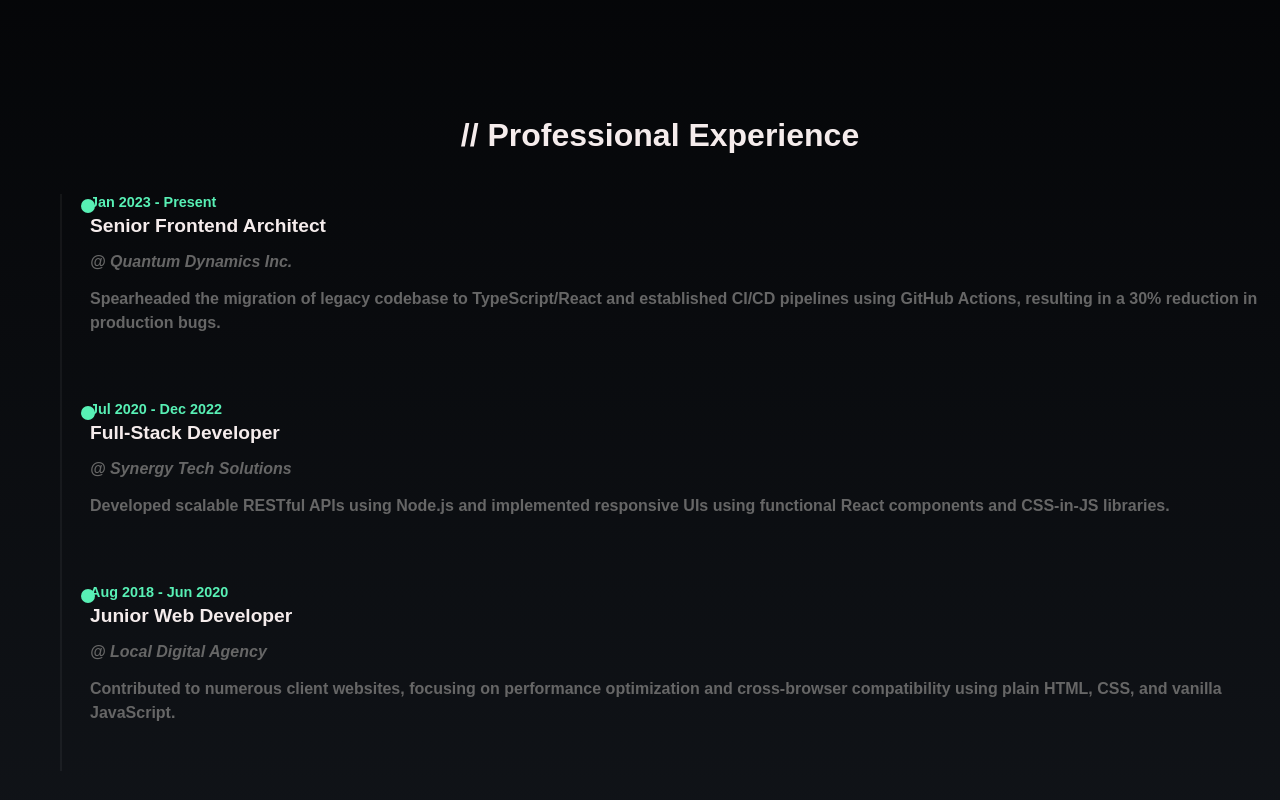
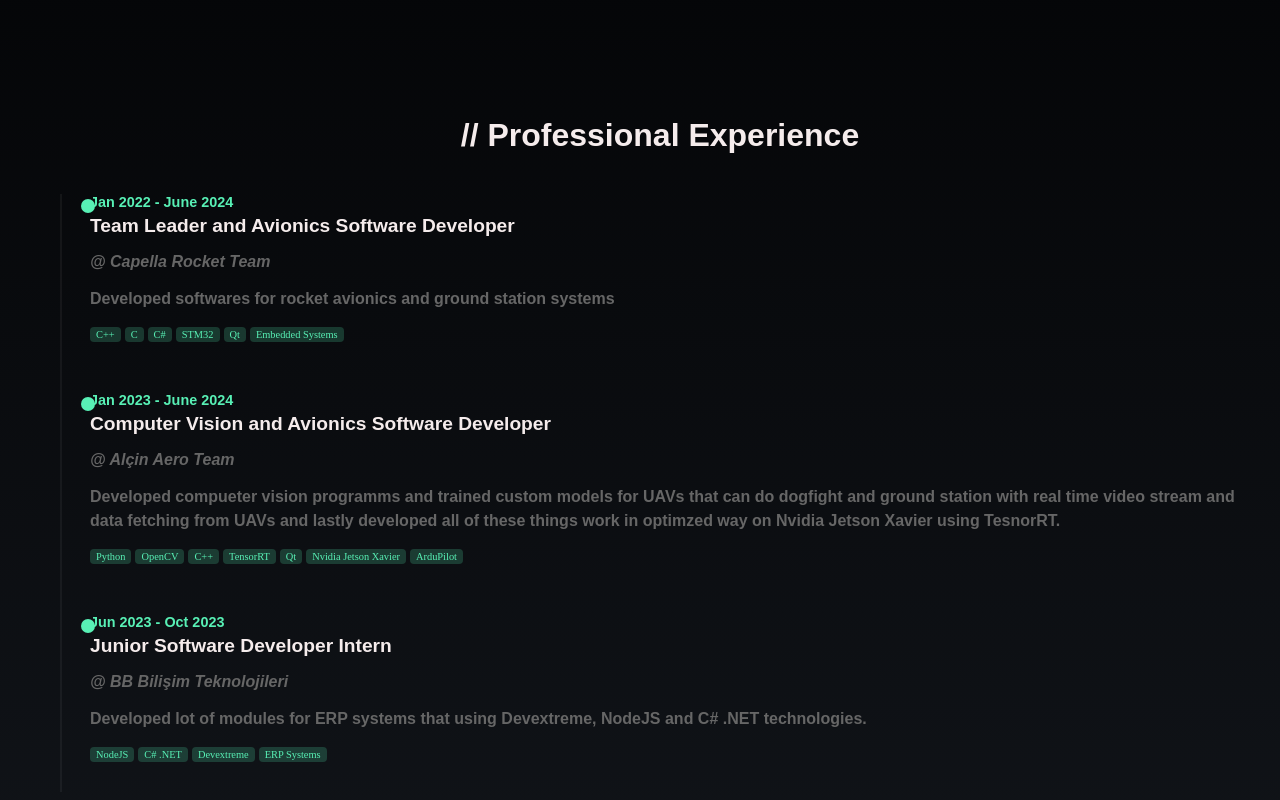
Before and after one commit to kaesit/mbs-blog-site, a React (Create React App) app: page /about in a window 1280 px wide. Shown: the part 1363-2163 px from the top of the page. Built offline with nearby package versions, Linux system fonts and the light colour scheme; a web font is replaced by a local one.

Commit message:
Content is edited in experience section

```diff
--- a/src/components/ExperienceSection.tsx
+++ b/src/components/ExperienceSection.tsx
@@ -1,5 +1,5 @@
-import React from 'react';
-import '../css/ExperienceSection.css';
+import React from "react";
+import "../css/ExperienceSection.css";
 
 interface Job {
   id: number;
@@ -7,31 +7,58 @@ interface Job {
   title: string;
   company: string;
   description: string;
+  tags: string[];
 }
 
 const experienceData: Job[] = [
   {
     id: 1,
-    dateRange: 'Jan 2023 - Present',
-    title: 'Senior Frontend Architect',
-    company: 'Quantum Dynamics Inc.',
-    description: 'Spearheaded the migration of legacy codebase to TypeScript/React and established CI/CD pipelines using GitHub Actions, resulting in a 30% reduction in production bugs.',
+    dateRange: "Jan 2022 - June 2024",
+    title: "Team Leader and Avionics Software Developer",
+    company: "Capella Rocket Team",
+    description:
+      "Developed softwares for rocket avionics and ground station systems",
+    tags: ["C++", "C", "C#", "STM32", "Qt", "Embedded Systems"],
   },
   {
     id: 2,
-    dateRange: 'Jul 2020 - Dec 2022',
-    title: 'Full-Stack Developer',
-    company: 'Synergy Tech Solutions',
-    description: 'Developed scalable RESTful APIs using Node.js and implemented responsive UIs using functional React components and CSS-in-JS libraries.',
+    dateRange: "Jan 2023 - June 2024",
+    title: "Computer Vision and Avionics Software Developer",
+    company: "Alçin Aero Team",
+    description:"Developed compueter vision programms and trained custom models for UAVs that can do dogfight and ground station with real time video stream and data fetching from UAVs and lastly developed all of these things work in optimzed way on Nvidia Jetson Xavier using TesnorRT.",
+    tags: ["Python", "OpenCV", "C++", "TensorRT", "Qt", "Nvidia Jetson Xavier", "ArduPilot"],
   },
   {
     id: 3,
-    dateRange: 'Aug 2018 - Jun 2020',
-    title: 'Junior Web Developer',
-    company: 'Local Digital Agency',
-    description: 'Contributed to numerous client websites, focusing on performance optimization and cross-browser compatibility using plain HTML, CSS, and vanilla JavaScript.',
+    dateRange: "Jun 2023 - Oct 2023",
+    title: "Junior Software Developer Intern",
+    company: "BB Bilişim Teknolojileri",
+    description:
+      "Developed lot of modules for ERP systems that using Devextreme, NodeJS and C# .NET technologies.",
+    tags: ["NodeJS", "C# .NET", "Devextreme", "ERP Systems"],
   },
 ];
+
+const ProjectTags: React.FC<{ tags: string[] }> = ({ tags }) => (
+  <div
+    style={{ display: "flex", flexWrap: "wrap", gap: "4px", marginTop: "8px" }}
+  >
+    {tags.slice(0, 10).map((t) => (
+      <span
+        key={t}
+        style={{
+          fontSize: "0.65rem",
+          background: "rgba(88, 240, 181, 0.2)",
+          color: "#58f0b5",
+          padding: "2px 6px",
+          borderRadius: "4px",
+        }}
+      >
+        {t}
+      </span>
+    ))}
+  </div>
+);
 
 const ExperienceSection: React.FC = () => {
   return (
@@ -44,6 +71,7 @@ const ExperienceSection: React.FC = () => {
             <h3 className="timeline-title">{job.title}</h3>
             <p className="timeline-company">@ {job.company}</p>
             <p className="timeline-description">{job.description}</p>
+            <ProjectTags tags={job.tags} />
           </li>
         ))}
       </ul>
--- a/src/pages/ProfilePage.tsx
+++ b/src/pages/ProfilePage.tsx
@@ -31,7 +31,7 @@ import image10 from "../img/image10.png";
 
 // --- MOCK DATA & ASSETS ---
 const AVATAR_IMG =
-  "https://images.unsplash.com/photo-1564931768730-7e4d8e240044?w=1200&auto=format&fit=crop&q=60&ixlib=rb-4.1.0&ixid=M3wxMjA3fDB8MHxzZWFyY2h8OXx8Y29vbCUyMHNvZnR3YXJlJTIwZW5naW5lZXJ8ZW58MHx8MHx8fDA%3D";
+  "https://plus.unsplash.com/premium_vector-1721134009431-d4f8137839ca?w=352&dpr=2&h=367&auto=format&fit=crop&q=60&ixlib=rb-4.1.0";
 
 // Farklı resimlerden oluşan bir dizi
 const BLOG_IMAGES = [
@@ -76,12 +76,12 @@ const PageContainer = styled("div")({
 
 const CustomMenu = styled(Menu)(() => ({
   "& .MuiPaper-root": {
-    background: "#161a20",
+    background: "#070707ff",
     color: "#d7dedf",
     fontFamily: "Lekton", // Fallback will occur if font not loaded
     fontWeight: "700",
     borderRadius: "0.75rem",
-    border: "1px solid rgba(255, 255, 255, 0.18)",
+    border: "1px solid rgba(138, 136, 136, 0.5)",
     boxShadow:
       "0 8px 24px rgba(0, 0, 0, 0.4), 0 0 12px rgba(147, 185, 225, 0.2)",
     minWidth: 200,
@@ -121,7 +121,7 @@ const ActionButton = styled(Button)({
 const BlogAvatar = styled(Avatar)({
   width: 80,
   height: 80,
-  border: "2px solid #58f0b5",
+  border: "2px solid #58f0b6b0",
   borderRadius: "0.75rem",
   marginBottom: "1rem",
 });
@@ -385,11 +385,11 @@ const ProfilePage: React.FC = () => {
             onClose={handleClose}
             anchorOrigin={{
               vertical: "bottom",
-              horizontal: "right",
+              horizontal: "center",
             }}
             transformOrigin={{
               vertical: "top",
-              horizontal: "right",
+              horizontal: "center",
             }}
           >
             <CustomMenuItem onClick={handleClose}>
```
